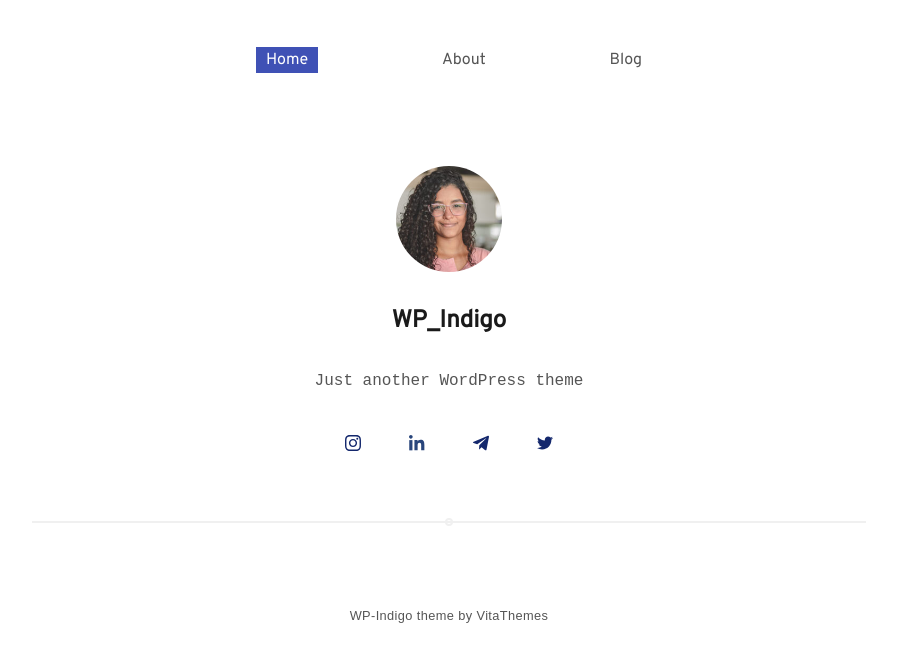
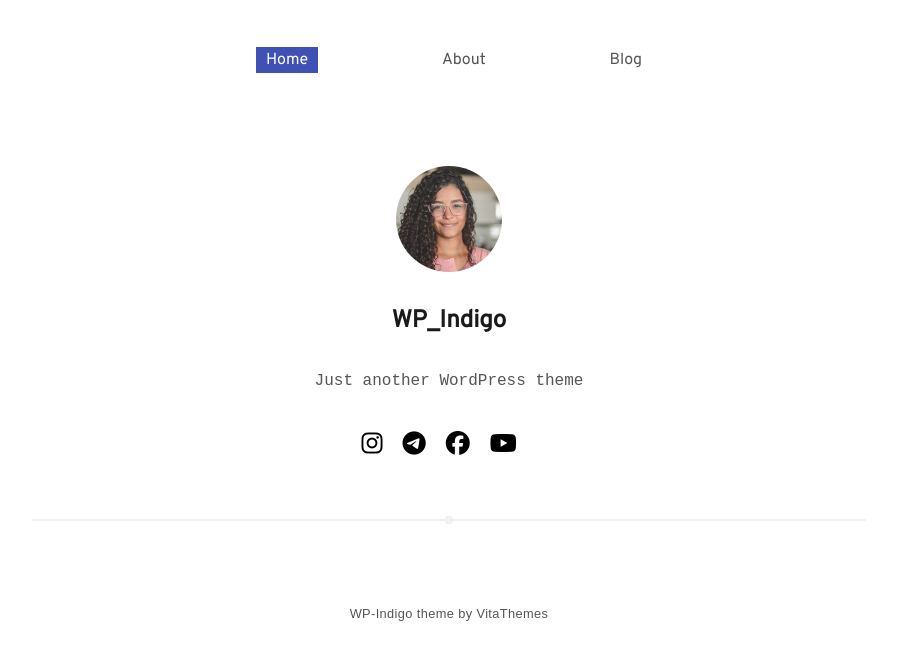
Before and after one commit to sadeghreyhani/vita-theme, a website: page index.html in a window 1280 px wide. Shown: the whole page, without its empty margins (191-1088 px from the left). Drawn offline with nearby package versions, Linux system fonts and the light colour scheme.

Commit message:
create element file

```diff
--- a/assets/src/scss/components/_main.scss
+++ b/assets/src/scss/components/_main.scss
@@ -21,10 +21,8 @@
   display: flex;
   justify-content: center;
   margin-top: 1.5rem;
-  &__img {
-    margin: 0 1.5rem;
-    width: 1rem;
-    height: 1rem;
+  &__icon {
+    padding-right: 20px;
   }
 }
 .c-img__user {
--- /dev/null
+++ b/assets/src/scss/elements/_body.scss
@@ -0,0 +1,7 @@
+body {
+    padding: 0;
+    margin: 0;
+    font-family: "Overpass";
+    font-style: normal;
+    font-weight: 400;
+  }
--- /dev/null
+++ b/assets/src/scss/elements/_colors.scss
@@ -0,0 +1,4 @@
+
+
+$primary-color: #1a1a1a;
+$secondary-color: #555555;
--- /dev/null
+++ b/assets/src/scss/elements/_elements.scss
@@ -0,0 +1,4 @@
+@import "icons";
+@import "body";
+@import "links";
+@import "colors";
--- /dev/null
+++ b/assets/src/scss/elements/_icons.scss
@@ -0,0 +1,7 @@
+.fa-brands {
+    color: #000000;
+    cursor: pointer;
+}
+.fa-brands:hover {
+    color: rgb(63, 81, 181);
+}
--- /dev/null
+++ b/assets/src/scss/elements/_links.scss
@@ -0,0 +1,6 @@
+a {
+    text-decoration: none;
+  }
+ul {
+    list-style: none;
+  }
--- a/assets/src/scss/main.scss
+++ b/assets/src/scss/main.scss
@@ -6,5 +6,7 @@
 @import "tools/tools";
 
 
+@import "elements/elements";
+
 // components
 @import "components/components";
--- a/assets/src/scss/settings/_global.scss
+++ /dev/null
@@ -1,15 +0,0 @@
-body {
-  padding: 0;
-  margin: 0;
-  font-family: "Overpass";
-  font-style: normal;
-  font-weight: 400;
-}
-a {
-  text-decoration: none;
-}
-ul {
-  list-style: none;
-}
-$primary-color: #1a1a1a;
-$secondary-color: #555555;
--- a/assets/src/scss/settings/_settings.scss
+++ b/assets/src/scss/settings/_settings.scss
@@ -1,2 +1 @@
 @import "fonts";
-@import "global";
--- /dev/null
+++ b/gulpfile.js
@@ -0,0 +1,16 @@
+// const { task } = require("gulp");
+const { task } = require("gulp");
+const gulp = require("gulp");
+const sass = require("gulp-sass")(require("sass"));
+
+
+
+
+function sassTask() {
+  return gulp
+    .src("assets/src/scss/*.scss")
+    .pipe(sass())
+    .pipe(gulp.dest('assets/css'));
+
+}
+exports.sass = sassTask;
--- a/index.html
+++ b/index.html
@@ -5,6 +5,11 @@
     <meta http-equiv="X-UA-Compatible" content="IE=edge" />
     <meta name="viewport" content="width=device-width, initial-scale=1.0" />
     <link rel="stylesheet" href="./assets/css/main.css" />
+    <script
+      src="https://code.jquery.com/jquery-3.6.1.min.js"
+      integrity="sha256-o88AwQnZB+VDvE9tvIXrMQaPlFFSUTR+nldQm1LuPXQ="
+      crossorigin="anonymous"
+    ></script>
     <title>VitaTheme</title>
   </head>
   <body>
@@ -46,32 +51,18 @@
 
     <div class="c-social">
       <a href="#"
-        ><img
-          class="c-social__img"
-          src="./assets/images/instagram.svg"
-          alt="instagram"
-      /></a>
+        >
+        <i class="c-social__icon fa-brands fa-instagram fa-xl"></i>
+      </a>
 
       <a href="#"
-        ><img
-          class="c-social__img"
-          src="./assets/images/linkedin.svg"
-          alt="linkedin"
-      /></a>
+        ><i class="c-social__icon fa-brands fa-telegram fa-xl"></i></a>
 
       <a href="#"
-        ><img
-          class="c-social__img"
-          src="./assets/images/telegram.svg"
-          alt="telegram"
-      /></a>
+        ><i class="c-social__icon fa-brands fa-facebook fa-xl"></i></a>
 
       <a href="#"
-        ><img
-          class="c-social__img"
-          src="./assets/images/twitter.svg"
-          alt="twitter"
-      /></a>
+        ><i class="c-social__icon fa-brands fa-youtube fa-xl"></i></a>
     </div>
 
     <footer class="c-footer">
@@ -81,6 +72,7 @@
 
       <h3 class="c-footer__maker-name">WP-Indigo theme by VitaThemes</h3>
     </footer>
+    <script src="https://kit.fontawesome.com/28d3465141.js" crossorigin="anonymous"></script>
     <script src="./assets/src/js/main.js"></script>
   </body>
 </html>
```
Also changed, not shown: assets/src/js/main.js (+10 -0 lines), assets/css/main.css, assets/css/scss/main.css (deleted), 3 other files.
